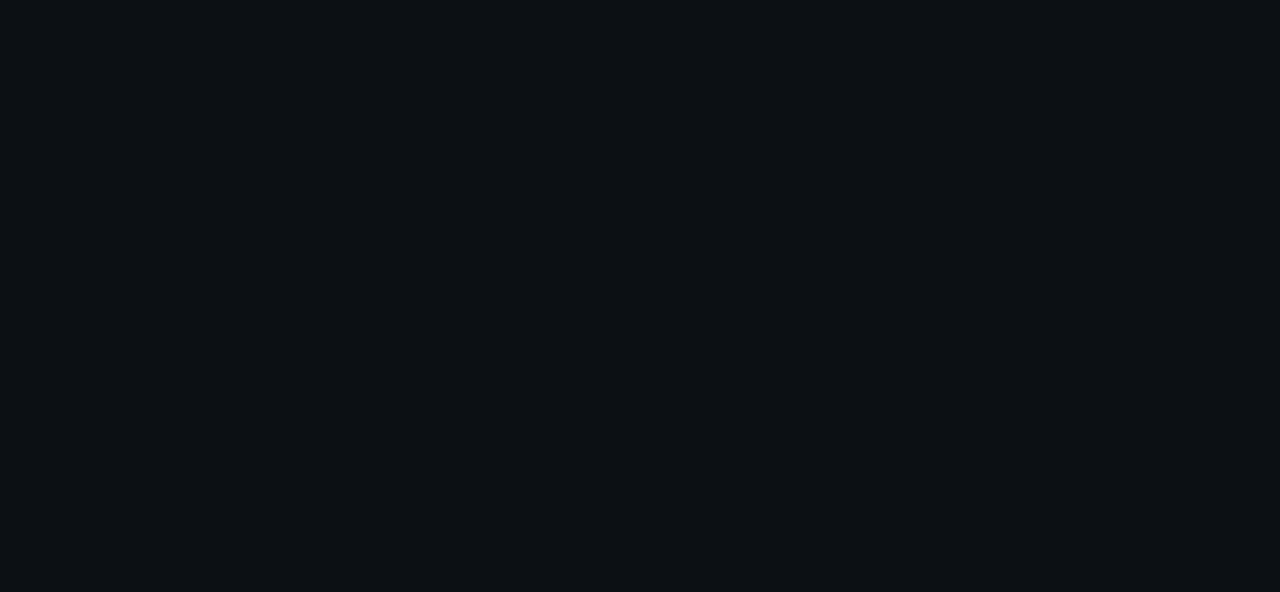
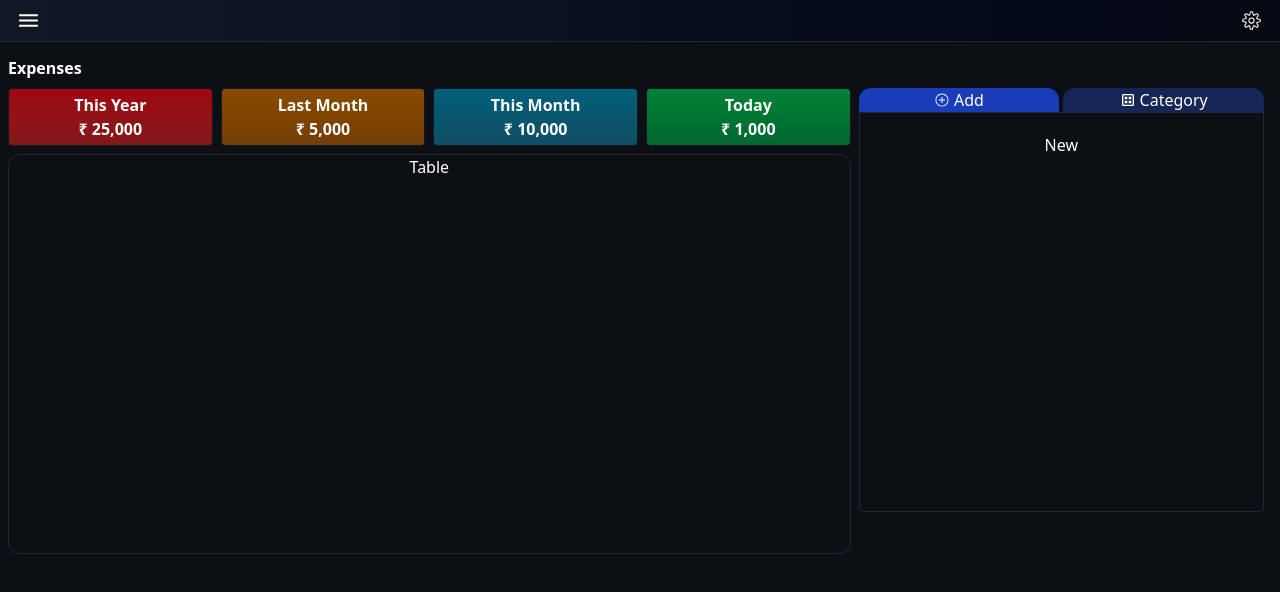
Before and after one commit to mevishnudas/vtrack, a React (Vite) app: page /vtrack/expenses in a window 1280 px wide. Before the commit this address had no page. Shown: the top 592 px of the page. Built offline with nearby package versions, Linux system fonts and the light colour scheme; no server answers; sample sign-in values are in the browser's storage.

Commit message:
pending : new screen expenses

```diff
--- /dev/null
+++ b/src/pages/expense/Expenses.tsx
@@ -0,0 +1,49 @@
+import { useState } from "react";
+import PageTitle from "../../utils/PageTitle";
+import Overview from "./components/Overview";
+import { IoIosAddCircleOutline } from "react-icons/io";
+import { MdOutlineDataset } from "react-icons/md";
+
+const Expenses = () =>{
+    const[manageState,setManageState] = useState("ADD");
+
+    const switchManage = (manage:string) =>{
+        setManageState(manage);
+    }
+
+    return(
+        <>
+            <PageTitle pageName="Expenses"/>
+            <div className="p-2">
+                <h1 className="font-bold text-white">Expenses</h1>
+
+                <div className="grid grid-cols-3 pt-2">
+                    <div className="col-span-2">
+                        <Overview/>
+                        <div className=" mt-2 rounded-xl min-h-100 border-1  border-gray-800">
+                            <h1 className="text-white text-center">Table</h1>
+                        </div>
+                    </div>
+
+                    <div className="col-span-1 px-2">
+
+                        <div className="border-b-0 border-b-gray-800">
+                            <ul className="flex gap-1">
+                                <li className={`${manageState=="ADD"?"bg-blue-800":"bg-blue-950"}  w-full rounded-t-xl rounded-t-r-xl text-white flex justify-center items-center gap-1 cursor-pointer`} onClick={()=>switchManage("ADD")}><IoIosAddCircleOutline/> Add</li>
+                                <li className={`${manageState=="CAT"?"bg-blue-800":"bg-blue-950"} w-full rounded-t-xl rounded-t-r-xl text-white flex justify-center items-center gap-1 cursor-pointer`} onClick={()=>switchManage("CAT")}><MdOutlineDataset/> Category</li>
+                            </ul>
+                        </div>
+                        <div className=" rounded-b-sm min-h-100 border-1 border-gray-800">
+                            {manageState=="ADD"&&(<><div className="text-white text-center p-5">New</div></>)}
+                            {manageState=="CAT"&&(<><div className="text-white text-center p-5">Category</div></>)}
+                        </div>
+
+                    </div>
+
+                </div>
+            </div>
+        </>
+    )
+};
+
+export default Expenses;
--- /dev/null
+++ b/src/pages/expense/components/Overview.tsx
@@ -0,0 +1,42 @@
+const Overview = () =>{
+
+    type PeriodBoxProps = {
+        title:String,
+        amount:Number,
+        bg_color:String
+    }
+    const PeriodBox = ({title,amount,bg_color}:PeriodBoxProps) =>{
+        return(
+            <>
+                <div className={`${bg_color} rounded py-1 border-1 border-gray-900`}>
+                    <h1 className="text-white text-center font-bold">{title}</h1>
+                    <h2 className="text-white text-center font-bold">₹ {Number(amount).toLocaleString("en-IN")}</h2>
+                </div>
+            </>
+        )
+    }
+
+    return(
+        <>
+            <div className="grid grid-cols-4 gap-2">
+
+                <div className="col-span-1">
+                    <PeriodBox title="This Year" amount={25000} bg_color={`bg-gradient-to-b from-red-800 to-red-900`}/>
+                </div>
+                <div className="col-span-1">
+                    <PeriodBox title="Last Month" amount={5000} bg_color={`bg-gradient-to-b from-yellow-800 to-yellow-900`}/>
+                </div>
+
+                <div className="col-span-1">
+                    <PeriodBox title="This Month" amount={10000} bg_color={`bg-gradient-to-b from-cyan-800 to-cyan-900`}/>
+                </div>
+
+                <div className="col-span-1">
+                    <PeriodBox title="Today" amount={1000} bg_color={`bg-gradient-to-b from-green-700 to-green-800`}/>
+                </div>
+
+            </div>
+        </>
+    )
+}
+export default Overview;
--- a/src/pages/layout/SideBar.tsx
+++ b/src/pages/layout/SideBar.tsx
@@ -4,9 +4,8 @@ import { SlCalender } from "react-icons/sl";
 import { useState } from "react";
 import { MdKeyboardArrowRight,MdKeyboardArrowDown  } from "react-icons/md";
 import { TbMailDollar } from "react-icons/tb";
-import { IoSettingsOutline } from "react-icons/io5";
+import { IoSettingsOutline,IoWalletOutline } from "react-icons/io5";
 import { CiCreditCard1 } from "react-icons/ci";
-
 type props ={
     setSideBarShow:any,
     sideBarShow:boolean
@@ -57,6 +56,7 @@ const SideBar = ({setSideBarShow,sideBarShow}:props) =>{
                     <div>
                         <div onClick={()=>navScreen('/','dash')} className={`${activeMenu==="dash"?"bg-gray-600":"bg-gray-800"} px-2 py-2 cursor-pointer text-amber-50 border-b-1 border-b-gray-700 flex justify-left items-center gap-2 hover:bg-gray-700 select-none`}><MdDashboard size={20}/> Dashboard</div>
                         <div onClick={()=>navScreen('splitwise','splitwise')} className={`${activeMenu==="splitwise"?"bg-gray-600":"bg-gray-800"} px-2 py-2 cursor-pointer text-amber-50 border-b-1 border-b-gray-700 flex justify-left items-center gap-2 hover:bg-gray-700 select-none`}><TbMailDollar size={20}/> Splitwise</div>
+                        <div onClick={()=>navScreen('expenses','expenses')} className={`${activeMenu==="expense"?"bg-gray-600":"bg-gray-800"} px-2 py-2 cursor-pointer text-amber-50 border-b-1 border-b-gray-700 flex justify-left items-center gap-2 hover:bg-gray-700 select-none`}><IoWalletOutline size={20}/> Expenses</div>
                         <div onClick={()=>navScreen('credit-card','creditcard')} className={`${activeMenu==="creditcard"?"bg-gray-600":"bg-gray-800"} px-2 py-2 cursor-pointer text-amber-50 border-b-1 border-b-gray-700 flex justify-left items-center gap-2 hover:bg-gray-700 select-none`}><CiCreditCard1 size={20}/> Credit Cards</div>
 
                         <div onClick={()=>toggleMenu('repayment')} className={`${activeMenu==="repayment"?"bg-gray-600":"bg-gray-800"} px-2 py-2 cursor-pointer text-amber-50 border-b-1 border-b-gray-700 flex justify-left items-center justify-between gap-2 hover:bg-gray-700 select-none`}>
--- a/src/routers/routers.tsx
+++ b/src/routers/routers.tsx
@@ -10,6 +10,7 @@ import Emi from "../pages/repayment/Emi";
 
 import Users from "../pages/settings/users/users";
 import CreditCard from './../pages/creditcard/CreditCard';
+import Expenses from "../pages/expense/Expenses";
 
 const MainRoute = () =>{
     return(
@@ -18,9 +19,9 @@ const MainRoute = () =>{
             <Route path="/" element={<App />}>
                 <Route index element={<Dash />}/>
                 <Route path="/splitwise" element={<Splitwise />}/>
+                <Route path="/expenses" element={<Expenses />}/>
 
                 <Route path="/credit-card" element={<CreditCard />}/>
-
                 <Route path="/repayment" element={<Repayment />}/>
                 <Route path="/repayment/emi" element={<Emi />}/>
 
```
